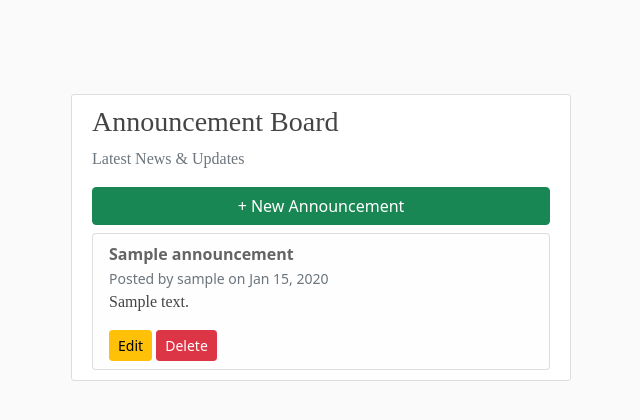
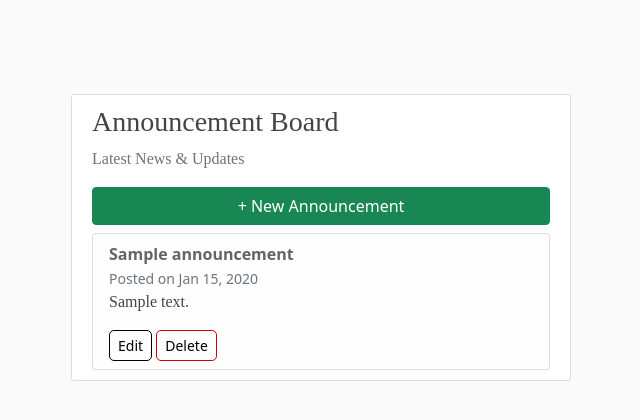
Before and after one commit to kristineLCS/Frameworks_django, a Django app: page / in a window 1280 px wide. Shown: the part 262-682 px from the top of the page, without its empty margins (344-984 px from the left). Run offline with Django 4.2, Linux system fonts and the light colour scheme; a user stored in the database is signed in; tables that the repository leaves empty hold one stand-in row (values such as "Sample post"); parts of the project's set-up code (start-up, migrations or seed data) failed here and were passed over; some libraries are stand-ins or nearby versions; some web fonts are replaced.

Commit message:
styling anouncement board

```diff
--- a/book_tracker/static/blog/main.css
+++ b/book_tracker/static/blog/main.css
@@ -219,6 +219,24 @@ background-color: #6e4f30;
 
 .post-detail{
     margin-left: 50px;
+}
+
+/* ANNOUNCEMENT BOARD */
+.btn-warning{
+    background-color: rgba(0, 0, 0, 0);
+    border: 1px solid #000000;
+    border-radius: 5px;
+    text-decoration: none;
+    color: #000000;
+}
+
+.btn-danger{
+    background-color: rgba(0, 0, 0, 0);
+    border: 1px solid #cb0000;
+    border-radius: 5px;
+    text-decoration: none;
+    color: #000000;
+
 }
 
 /* PROFILE */
--- a/book_tracker/templates/blog/home.html
+++ b/book_tracker/templates/blog/home.html
@@ -45,7 +45,7 @@
                     {% for announcement in announcements %}
                         <li class="list-group-item list-group-item-light">
                             <strong>{{ announcement.title }}</strong> <br>
-                            <small class="text-muted">Posted by {{ announcement.author.username }} on {{ announcement.created_at|date:"M d, Y" }}</small>
+                            <small class="text-muted">Posted on {{ announcement.created_at|date:"M d, Y" }}</small>
                             <p>{{ announcement.content }}</p>
 
                             {% if user.is_staff %}
```
